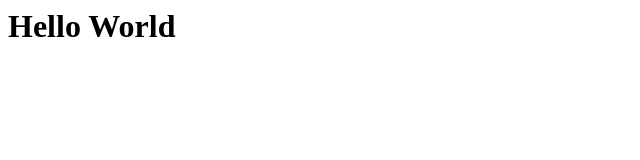
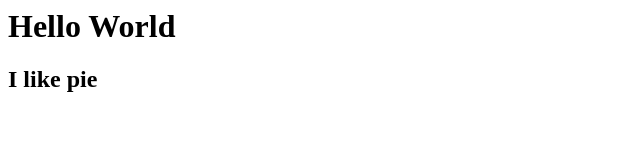
Before and after one commit to acenci7/test, a plain HTML site: page index.html in a window 1280 px wide. Shown: the whole page, without its empty margins (0-640 px from the left). Drawn offline with Linux system fonts and the light colour scheme.

Commit message:
add text

```diff
--- a/index.html
+++ b/index.html
@@ -1 +1,2 @@
 <h1>Hello World</h1>
+<h2>I like pie</h2>
```
